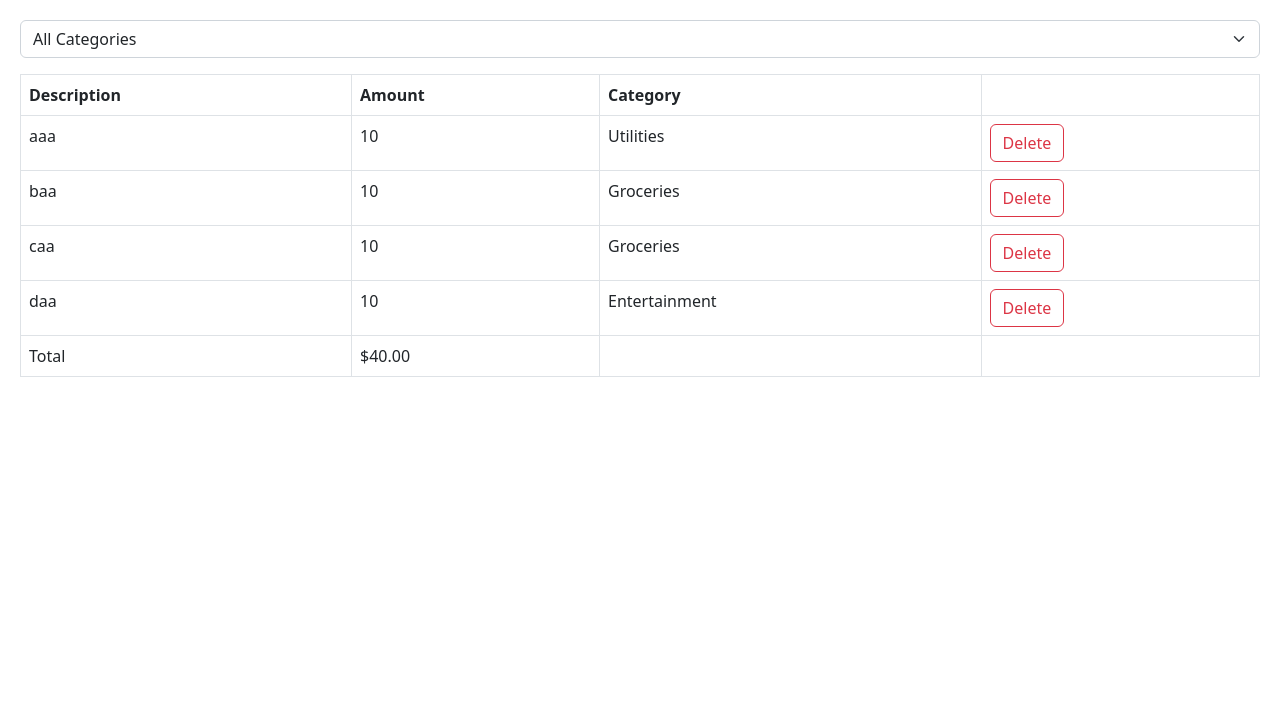
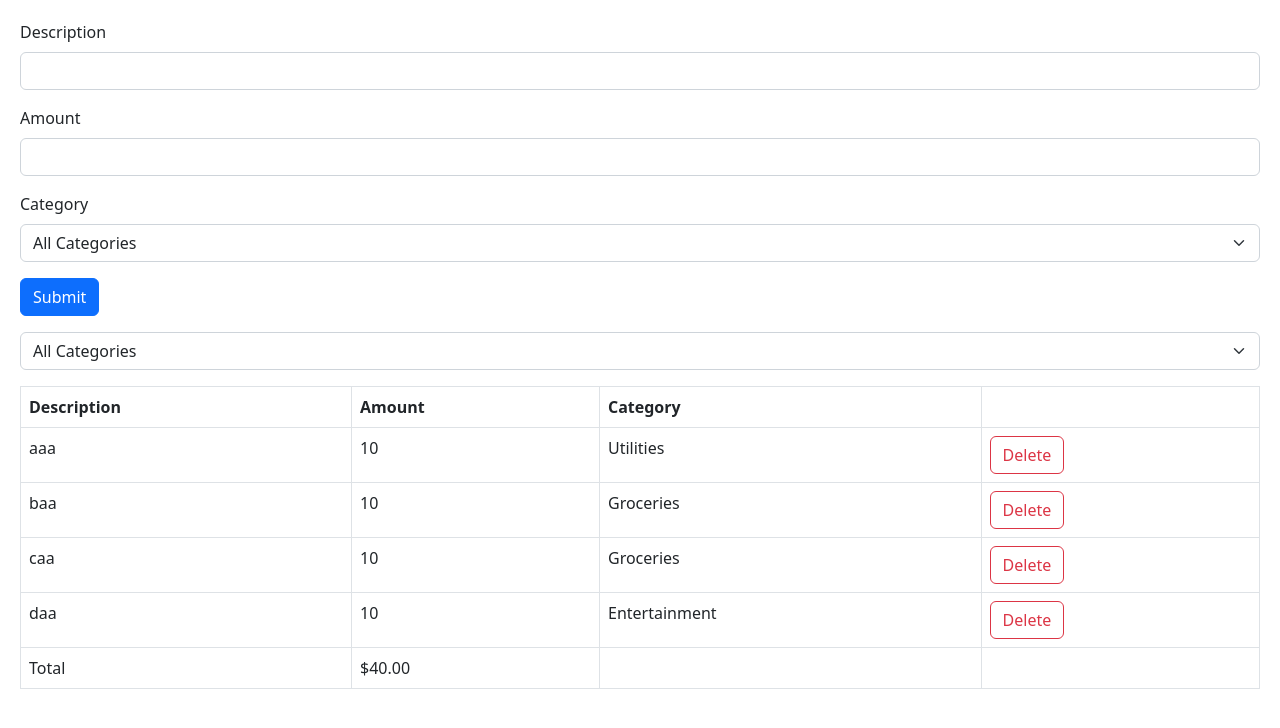
Before and after one commit to iranjith/react-playground, a React (Vite) app in the folder react-project/: page / in a window 1280 px wide. Shown: the top 728 px of the page. Built offline with nearby package versions, Linux system fonts and the light colour scheme.

Commit message:
feat: expense form

```diff
--- a/react-project/src/App.tsx
+++ b/react-project/src/App.tsx
@@ -11,6 +11,9 @@
 import Form from "./components/Form";
 import ExpenseList from "./expense-tracker/components/ExpenseList";
 import ExpenseFilter from "./expense-tracker/components/ExpenseFilter";
+import ExpenseForm from "./expense-tracker/components/ExpenseForm";
+
+export const categories=['Categories','Utilities','Entertainment']
 
 function App() {
   const [selectedCategory, setSelectedCategory] = useState("");
@@ -29,6 +32,10 @@
   return (
     <div>
       <div className="mb-3">
+        <ExpenseForm></ExpenseForm>
+      </div>
+
+      <div className="mb-3">
         <ExpenseFilter
           onSelectCategory={(category) => setSelectedCategory(category)}
         ></ExpenseFilter>
--- a/react-project/src/expense-tracker/components/ExpenseFilter.tsx
+++ b/react-project/src/expense-tracker/components/ExpenseFilter.tsx
@@ -1,19 +1,19 @@
 import React from 'react'
+import { categories } from '../../App';
 
 interface Props{
   onSelectCategory:(category:string)=>void;
 }
+
+
 
 const ExpenseFilter = ({onSelectCategory}:Props) => {
   return (
 
     <select className='form-select' onChange={(event)=>onSelectCategory(event.target.value)}>
       <option value="">All Categories</option>
-      <option value="Groceries">Groceries</option>
-      <option value="Utilities">Utilies</option>
-      <option value="Entertainment">Entertainment</option>
+      {categories.map(category=><option key={category} value={category}>{category}</option>)}
     </select>
-
   )
 }
 
--- /dev/null
+++ b/react-project/src/expense-tracker/components/ExpenseForm.tsx
@@ -0,0 +1,49 @@
+import React from "react";
+import { FieldValues, useForm } from "react-hook-form";
+import { z } from "zod";
+import { zodResolver } from "@hookform/resolvers/zod";
+import { categories } from "../../App";
+
+const schema = z.object({
+  description: z
+    .string()
+    .min(10, { message: "Description must be at least 5 characters" }),
+  amount: z
+    .number({ invalid_type_error: "Amount field is required." })
+    .min(10, { message: "Amount must be greater than 10" }),
+});
+
+const ExpenseForm = () => {
+  return (
+    <form>
+      <div className="mb-3">
+        <label htmlFor="description" className="form-label">
+          Description
+        </label>
+        <input id="description" type="text" className="form-control" />
+      </div>
+      <div className="mb-3">
+        <label htmlFor="amount" className="form-label">
+          Amount
+        </label>
+        <input id="amount" type="number" className="form-control" />
+      </div>
+      <div className="mb-3">
+        <label htmlFor="category" className="form-label">
+          Category
+        </label>
+        <select name="" id="category" className="form-select">
+          <option value="">All Categories</option>
+          {categories.map((category) => (
+            <option key={category} value={category}>
+              {category}
+            </option>
+          ))}
+        </select>
+        <div className="btn btn-primary mt-3">Submit</div>
+      </div>
+    </form>
+  );
+};
+
+export default ExpenseForm;
```
Also changed, not shown: react-project/src/expense-tracker/ExpenseForm.tsx (deleted, +0 -19 lines).
